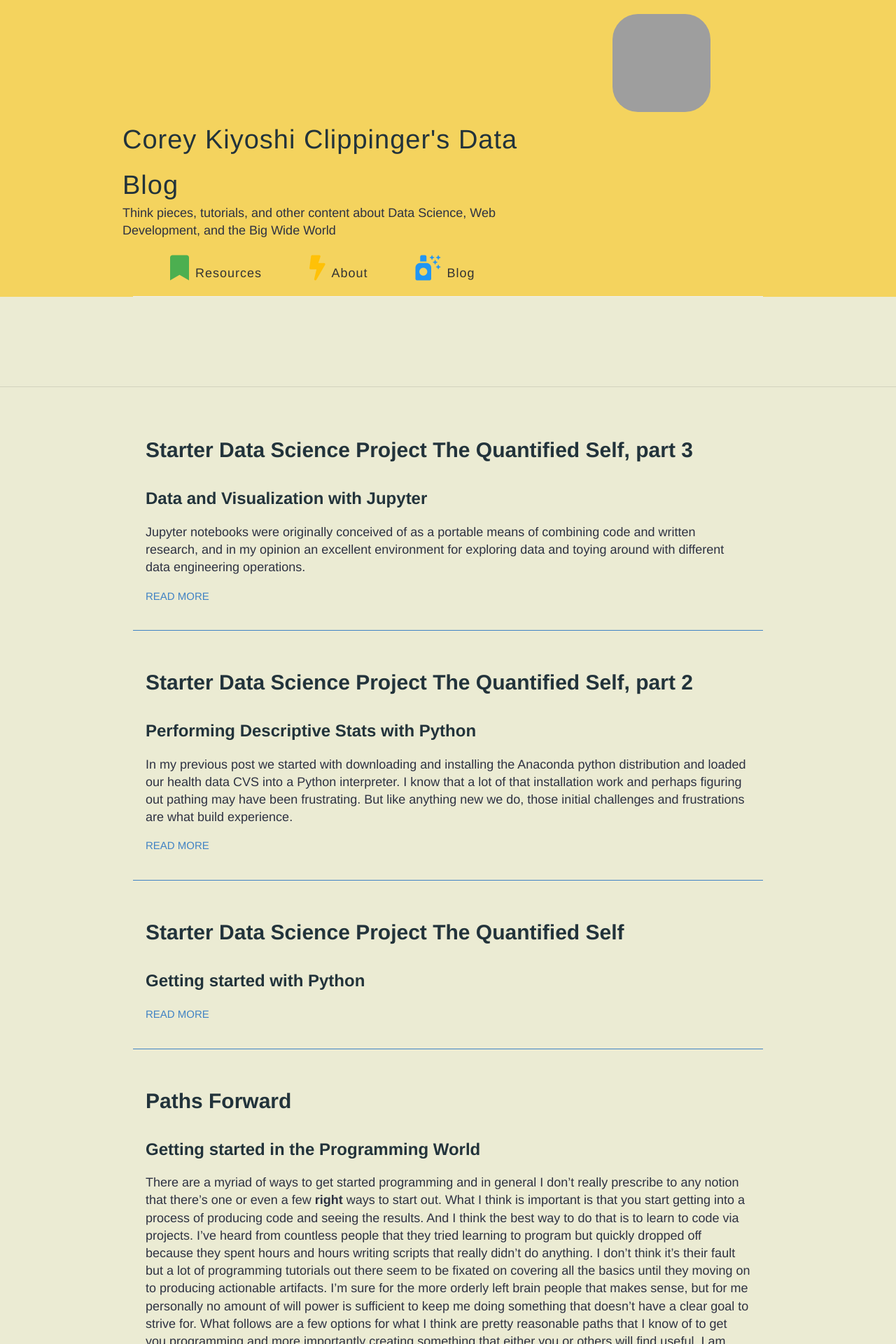
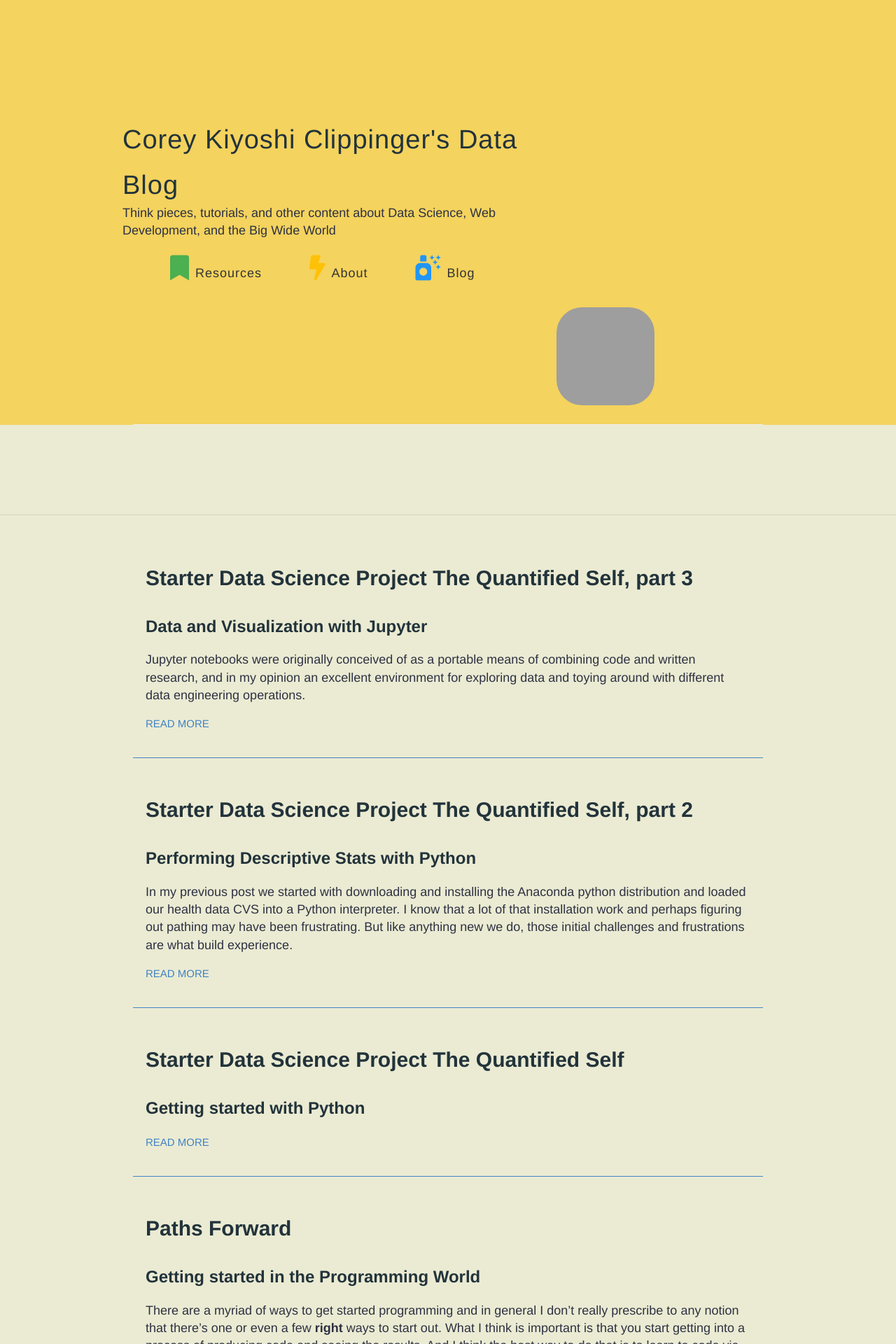
Before and after one commit to coreyclip/coreyclip.github.io, a Jekyll site: the page built from index.html, in a window 1280 px wide. Shown: the top 1920 px of the page at 70% size. Built offline with Jekyll 4.4.1, drawn with Linux system fonts in a browser that asks for light colours; nearby versions of some CDN libraries; grey boxes are pictures that could not be loaded.

Commit message:
added top margin to avatar

```diff
--- a/_layouts/default.html
+++ b/_layouts/default.html
@@ -41,8 +41,10 @@
                             </nav>
                         </div>
                     </div>
-                    <div class='col-4'>
-                        <a href="{{ site.baseurl }}/" class="site-avatar"><img class='rounded-circle' src="{{ site.avatar }}" /></a>
+                    <div class='col-4' style="margin-top:45%;">
+                        <div class='row'>
+                            <a href="{{ site.baseurl }}/" class="site-avatar"><img class='rounded-circle' src="{{ site.avatar }}" /></a>
+                        </div>
                     </div>
                 </div>
             </header>
```
